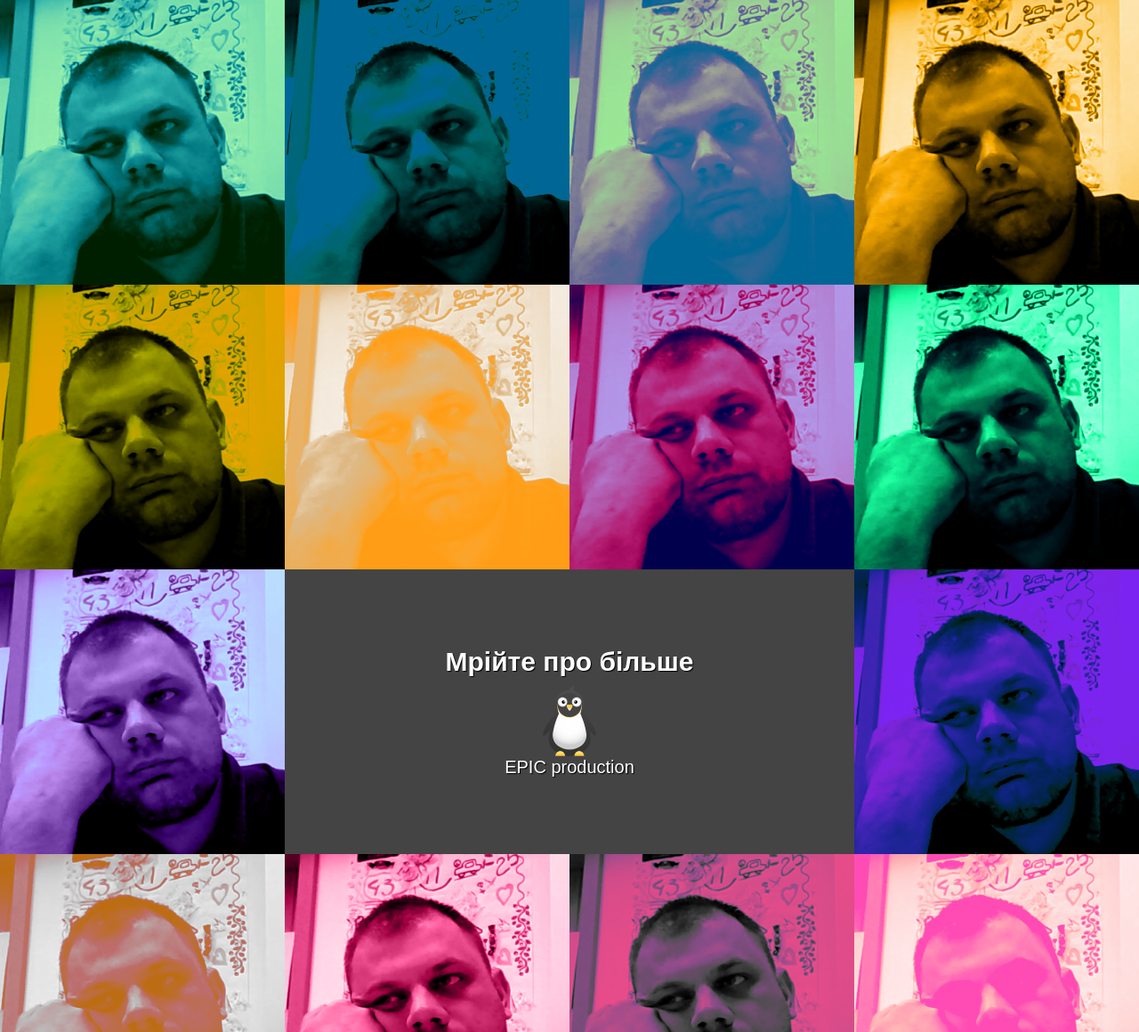
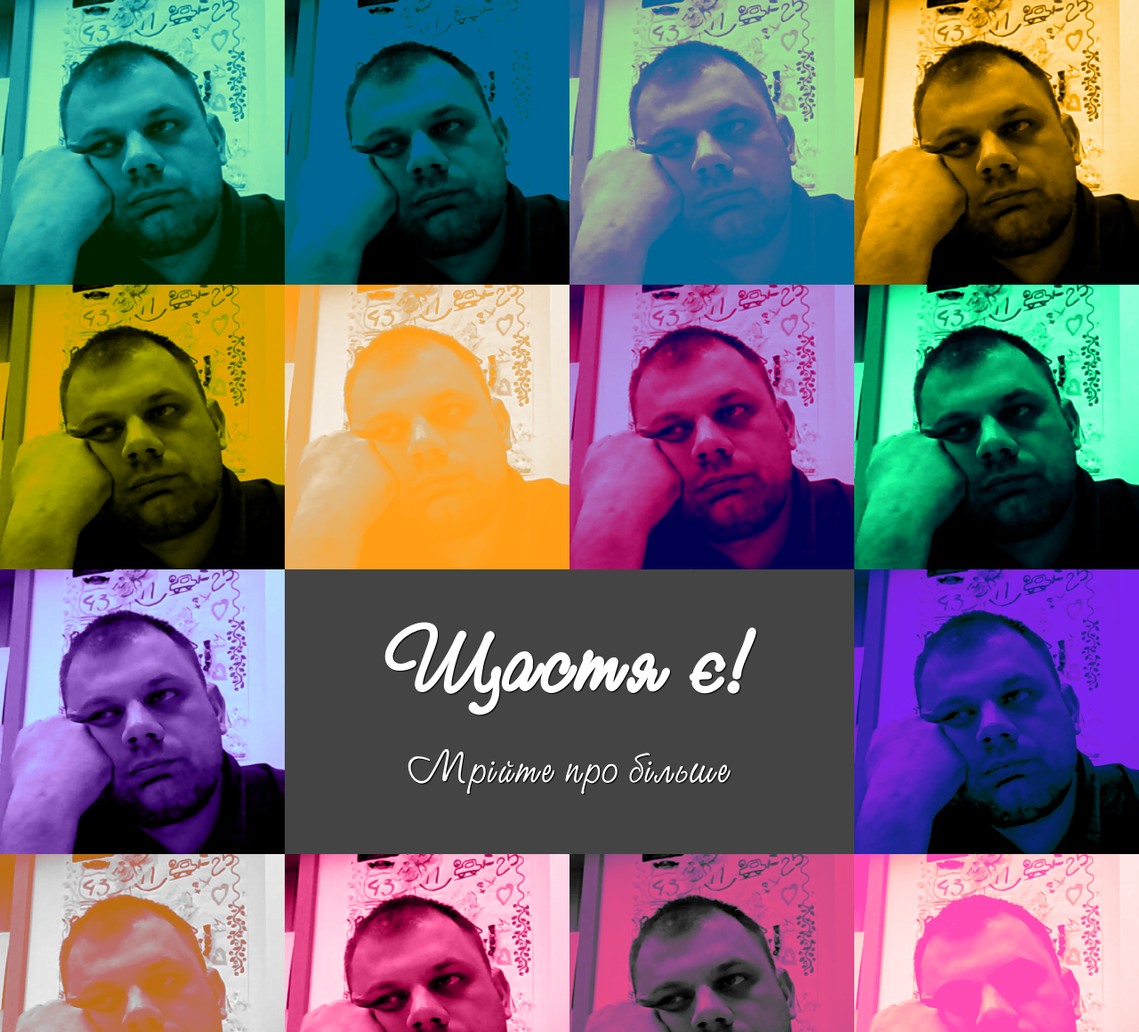
Before and after one commit to MiKolka7/happiness, a plain HTML site: page index.html in a window 1280 px wide. Shown: the top 1160 px of the page at 89% size. Drawn offline with Linux system fonts and the light colour scheme.

Commit message:
add fonts

```diff
--- a/index.html
+++ b/index.html
@@ -56,9 +56,9 @@
 			</div>
 			<div class="block title">
 				<div class="title__content">
-					<h2>Мрійте про більше</h2>
-					<img src="img/penguin.svg" alt="tad-pingvi">
-					EPIC production
+					<h2>Щастя є!</h2>
+					<!-- <img src="img/penguin.svg" alt="tad-pingvi"> -->
+					Мрійте про більше
 				</div>
 			</div>
 			<div id="blend-purple-dark" data-color="purple" data-tint="-dark" data-clipboard-text="blend-purple-dark" class="blend-purple-dark block">
--- a/style/main.css
+++ b/style/main.css
@@ -1,8 +1,11 @@
 @import url(normalize.css);
 
-// body {
-  // min-width: 1200px;
-// }
+@font-face {
+  font-family: "StudioScriptC";
+  src: url("../fonts/StudioScriptC-1.otf");
+  font-weight: normal;
+  font-style: normal;
+}
 
 [class^="blend"] img {
   mix-blend-mode: luminosity;
@@ -429,13 +432,14 @@ footer {
   // clear: both;
   color: #fff;
   text-align: center;
-  font-size: 20px;
+  font-size: 50px;
   text-shadow: 1px 1px 1px #000;
-  font-family: "Arial";
+  font-family: "StudioScriptC";
 }
 
 .title h2 {
   margin: 0 0 10px;
+  font-size: 100px;
 }
 
 .title img {
```
Also changed, not shown: fonts/StudioScriptC-1.otf (added).
